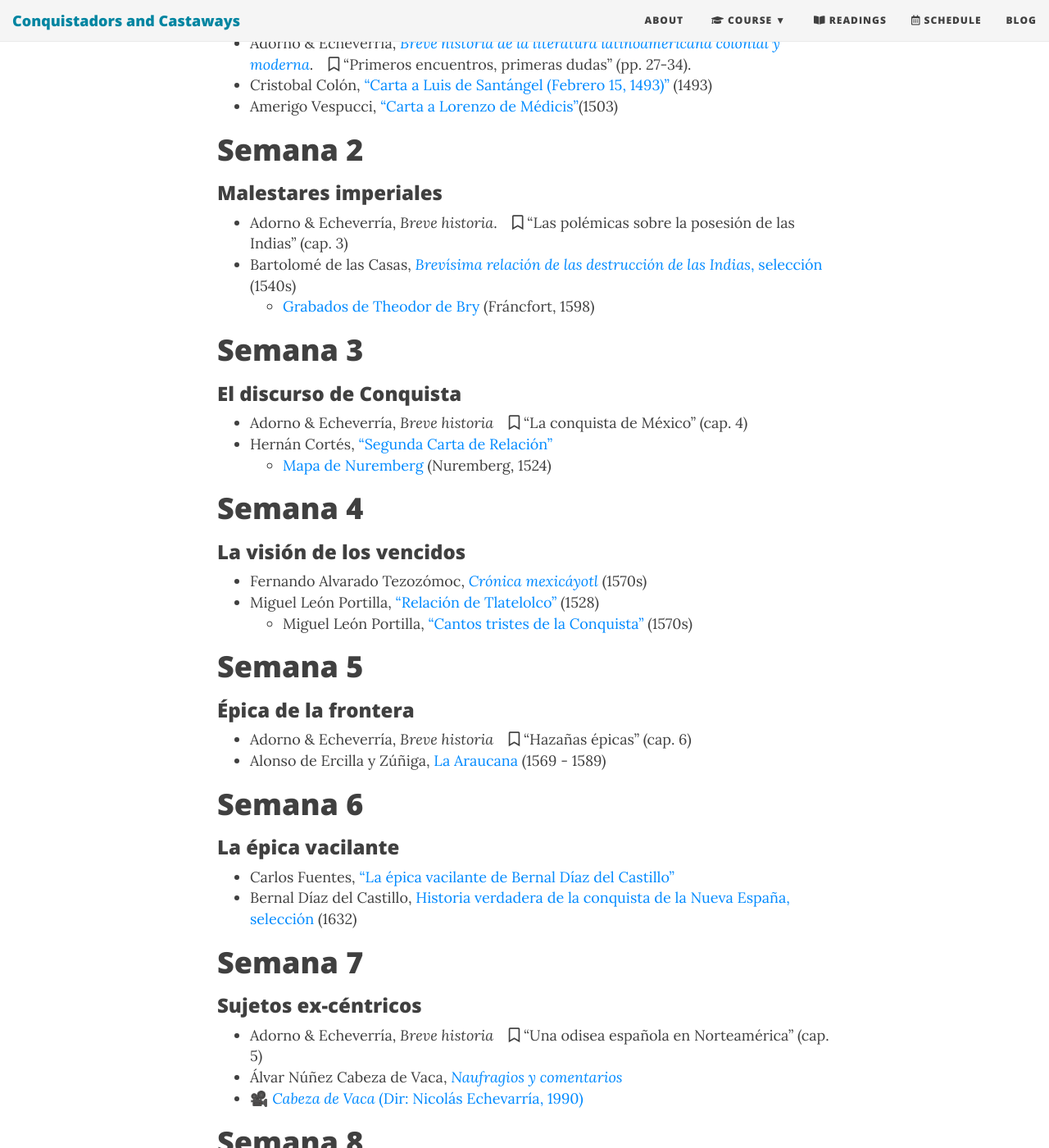
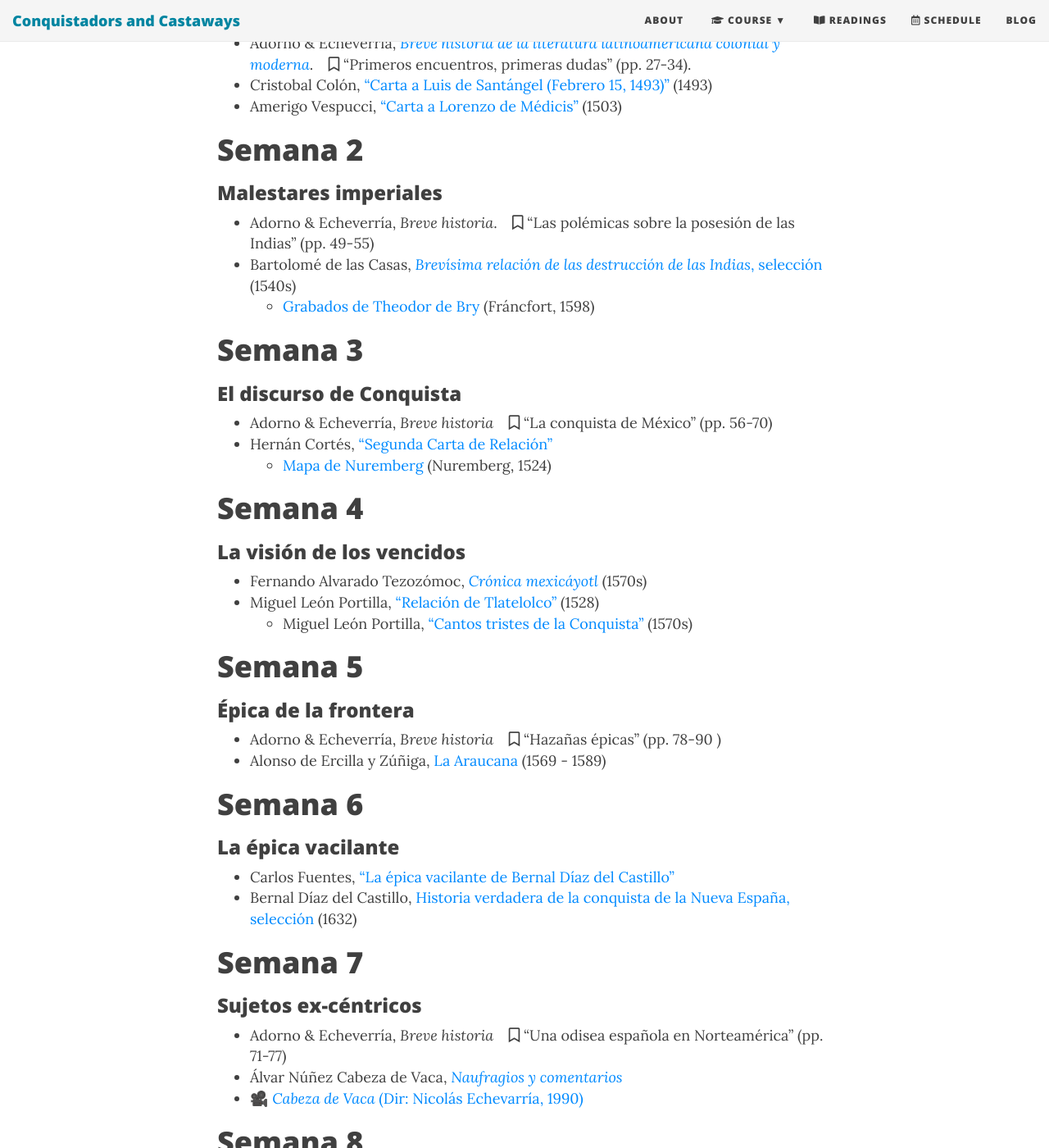
Before and after one commit to Hipomenes/ls452, a Jekyll site: the page built from syllabus.md, in a window 1280 px wide and 1400 px high, scrolled down 1358 px. Shown: the whole window at 82% size. Built offline with Jekyll 4.4.1, drawn with Linux system fonts in a browser that asks for light colours; nearby versions of some CDN libraries; some of the changed text lies outside the part shown.

Commit message:
Update syllabus.md

```diff
--- a/syllabus.md
+++ b/syllabus.md
@@ -25,20 +25,20 @@ bigimg: /img/cuauhquecholan.jpg
 
 - Adorno & Echeverría, [*Breve historia de la literatura latinoamericana colonial y moderna*](https://bushare-my.sharepoint.com/:b:/g/personal/dhcg_bu_edu/EcSj_kv94qdLvZgXz9u0zCsBiQozh14g5616iXQwmUjEyQ?e=0Rnt0T). &ensp; <i class="far fa-bookmark"></i> “Primeros encuentros, primeras dudas” (pp. 27-34).
 - Cristobal Colón, ["Carta a Luis de Santángel (Febrero 15, 1493)"](https://bushare-my.sharepoint.com/:b:/g/personal/dhcg_bu_edu/EYaAr3TAvTNFg9Zbu7c502wBpiWryMnR9IGw8bfDF3LTTQ?e=QbS256) (1493)
-- Amerigo Vespucci, ["Carta a Lorenzo de Médicis"](https://bushare-my.sharepoint.com/:b:/g/personal/dhcg_bu_edu/EYaAr3TAvTNFg9Zbu7c502wBpiWryMnR9IGw8bfDF3LTTQ?e=QbS256)(1503)
+- Amerigo Vespucci, ["Carta a Lorenzo de Médicis"](https://bushare-my.sharepoint.com/:b:/g/personal/dhcg_bu_edu/EYaAr3TAvTNFg9Zbu7c502wBpiWryMnR9IGw8bfDF3LTTQ?e=QbS256) (1503)
 
 
 # Semana 2
 ### Malestares imperiales
 
-- Adorno & Echeverría, *Breve historia*. &ensp; <i class="far fa-bookmark"></i> “Las polémicas sobre la posesión de las Indias” (cap. 3)
+- Adorno & Echeverría, *Breve historia*. &ensp; <i class="far fa-bookmark"></i> “Las polémicas sobre la posesión de las Indias” (pp. 49-55)
 - Bartolomé de las Casas, [*Brevísima relación de las destrucción de las Indias*, selección](https://drive.google.com/open?id=16fXW5kJKYfivZrQdTBea9kLmKCl7F2RK) (1540s)
     - [Grabados de Theodor de Bry](https://commons.wikimedia.org/wiki/Category:Prints_from_Bartolom%C3%A9_de_las_Casas_Regionum) (Fráncfort, 1598)
 
 # Semana 3
 ###  El discurso de Conquista
 
-- Adorno & Echeverría, *Breve historia* &ensp; <i class="far fa-bookmark"></i> "La conquista de México" (cap. 4)
+- Adorno & Echeverría, *Breve historia* &ensp; <i class="far fa-bookmark"></i> "La conquista de México" (pp. 56-70)
 - Hernán Cortés, ["Segunda Carta de Relación"]()
     - [Mapa de Nuremberg]() (Nuremberg, 1524)
 
@@ -52,7 +52,7 @@ bigimg: /img/cuauhquecholan.jpg
 # Semana 5
 ### Épica de la frontera
 
-- Adorno & Echeverría, *Breve historia*  &ensp; <i class="far fa-bookmark"></i> “Hazañas épicas” (cap. 6)
+- Adorno & Echeverría, *Breve historia*  &ensp; <i class="far fa-bookmark"></i> “Hazañas épicas” (pp. 78-90 )
 - Alonso de Ercilla y Zúñiga, [La Araucana]() (1569 - 1589)
 
 # Semana 6
@@ -64,7 +64,7 @@ bigimg: /img/cuauhquecholan.jpg
 # Semana 7
 ### Sujetos ex-céntricos
 
-- Adorno & Echeverría, *Breve historia*  &ensp; <i class="far fa-bookmark"></i> "Una odisea española en Norteamérica" (cap. 5)
+- Adorno & Echeverría, *Breve historia*  &ensp; <i class="far fa-bookmark"></i> "Una odisea española en Norteamérica" (pp. 71-77)
 - Álvar Núñez Cabeza de Vaca, [*Naufragios y comentarios*]()
 - 🎥︁ [*Cabeza de Vaca* (Dir: Nicolás Echevarría, 1990)]()
 
@@ -78,7 +78,7 @@ bigimg: /img/cuauhquecholan.jpg
 # Semana 9
 ### Miradas locales, horizontes globales
 
-- Adorno & Echeverría, *Breve historia*  &ensp; <i class="far fa-bookmark"></i> “Plenitud barroca” (cap. 5)
+- Adorno & Echeverría, *Breve historia*  &ensp; <i class="far fa-bookmark"></i> “Plenitud barroca” (pp. 109-122)
 - Bernardo de Balbuena, [Grandeza mexicana]() (1604)
     - [Biombo del Palacio de los Virreyes de México](https://upload.wikimedia.org/wikipedia/commons/4/49/Large_screen_of_the_Palace_of_the_Viceroys_of_Mexico%2C_ca._1676-1700%2C_Mexico_City%2C_Museum_of_the_Americas%2C_anonimous_painter.jpg)
 
```
